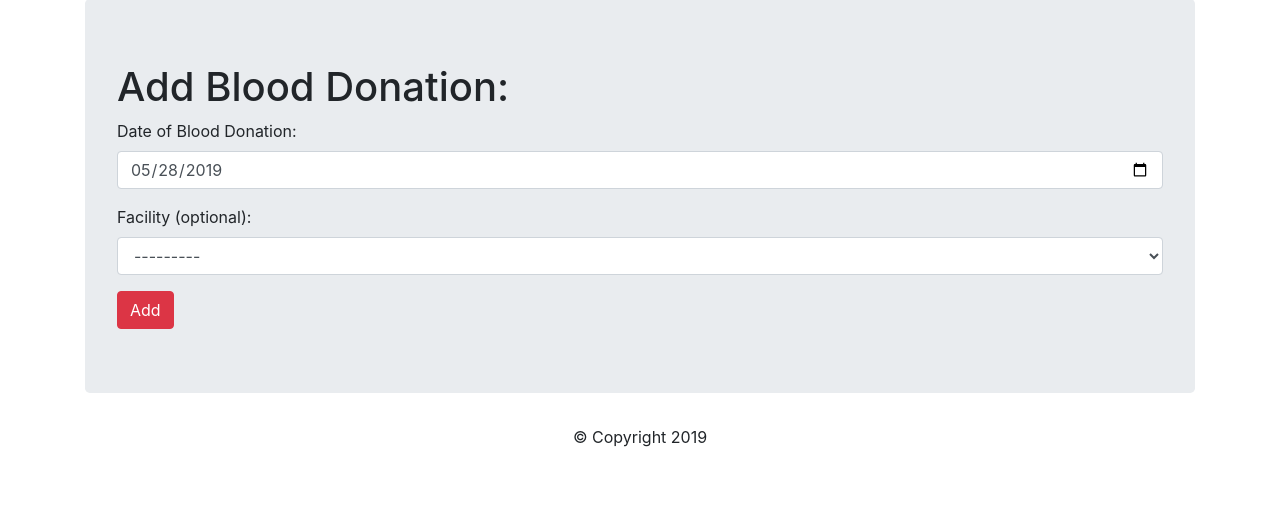
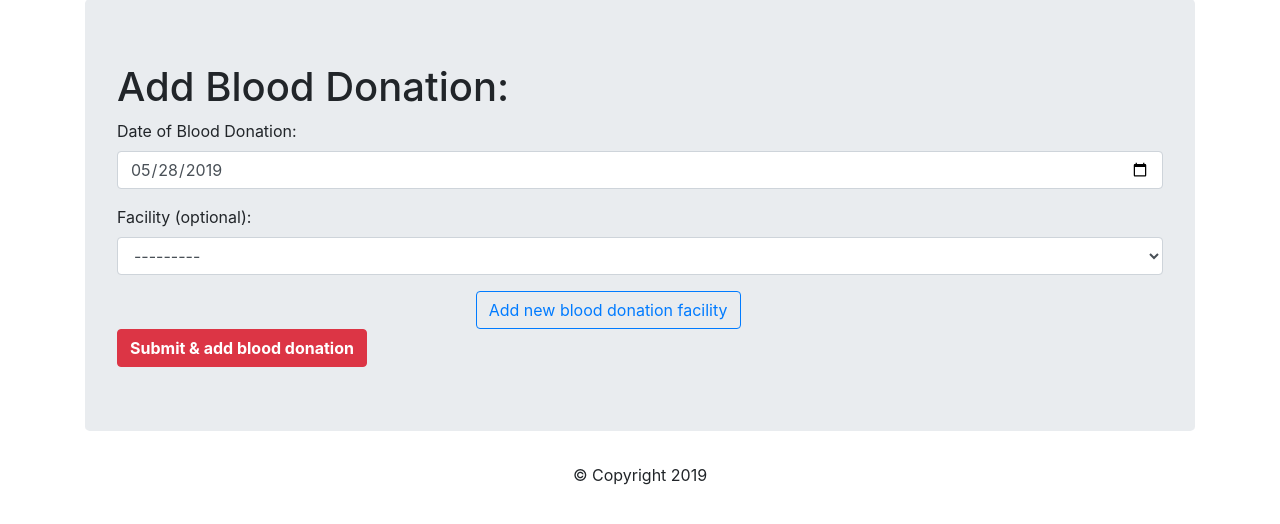
Before and after one commit to chmey/django-giving-blood, a Django app: page /add in a window 1280 px wide. Shown: the part 81-605 px from the top of the page. Run offline with Django 3.2, Linux system fonts and the light colour scheme; the visitor is signed in with stand-in values (Sample User, id 1); data that the repository does not hold is empty; some libraries are stand-ins or nearby versions.

Commit message:
Add link to adding place

```diff
--- a/web/templates/web/add_donation.html
+++ b/web/templates/web/add_donation.html
@@ -2,9 +2,16 @@
 {% block content %}
 <h1>Add Blood Donation:</h1>
 
+
+
 <form method="post" >
   {% csrf_token %}
   {{ donation_form.as_p }}
-  <button class="btn btn-danger" type="submit">Add</button>
+  <div class="row justify-content-center">
+    <div class="col-4">
+      <a class="btn btn-outline-primary btn-small" href="{% url 'add-donation-place'%}">Add new blood donation facility</a>
+    </div>
+  </div>
+  <button class="btn btn-danger" type="submit"><b>Submit & add blood donation</b></button>
 </form>
 {% endblock %}
--- a/web/views.py
+++ b/web/views.py
@@ -99,7 +99,7 @@ def add_donation(request):
             donation_form.save()
             messages.success(request, 'Donation added.')
             if not request.user.profile.date_in_allowed_interval(donation_form.instance.donationdate):
-                messages.error(request, "You shouldn't be able to donate in this date")
+                messages.warning(request, "Be careful: The donation you added was too soon after your last blood donation. It is advised to wait 56 days between donations.")
             return redirect('profile')
         else:
             messages.error(request, 'Donation adding failed. Please correct the errors.')
@@ -118,7 +118,7 @@ def edit_donation(request, donation_id):
         form.save()
         messages.success(request, 'Donation edited.')
         if not request.user.profile.date_in_allowed_interval(form.instance.donationdate):
-            messages.error(request, "You shouldn't be able to donate in this date")
+            messages.warning(request, "Be careful: The donation you added was too soon after your last blood donation. It is advised to wait 56 days between donations.")
         return redirect('profile')
     return render(request, 'web/add_donation.html', {
         'donation_form': form
```
Also changed, not shown: web/templates/web/see_donations.html (deleted, +0 -25 lines).
